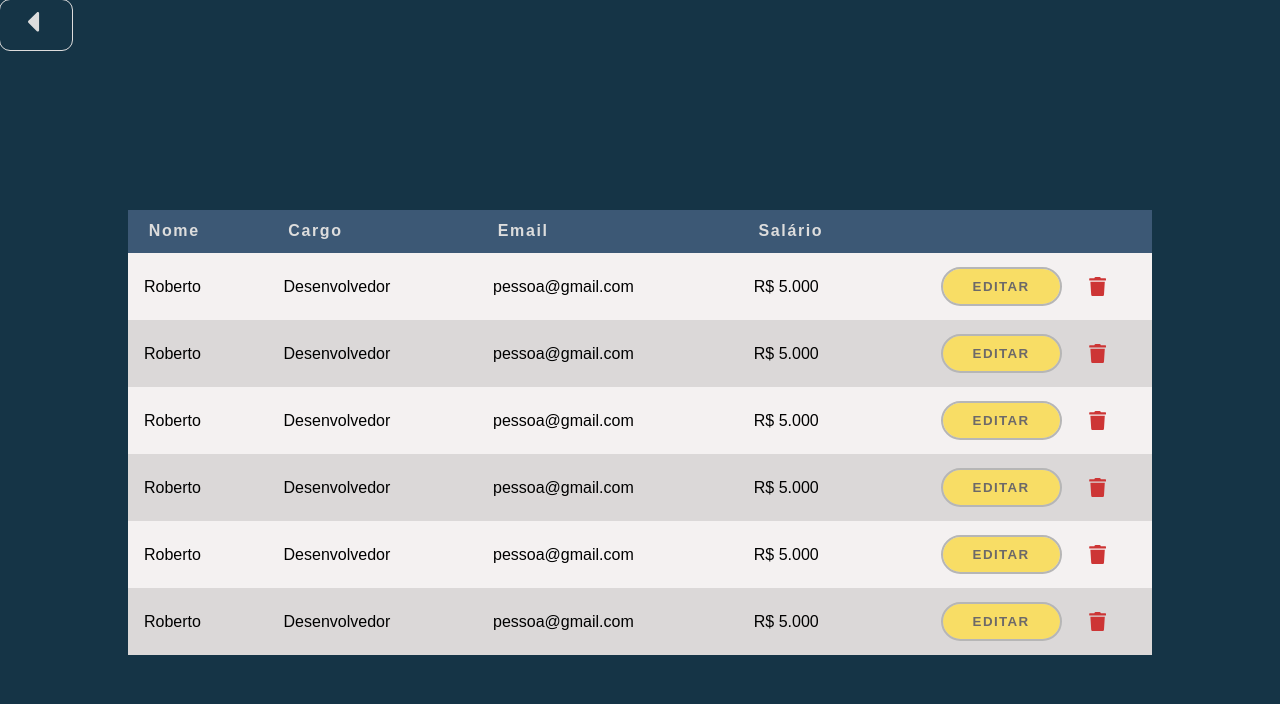
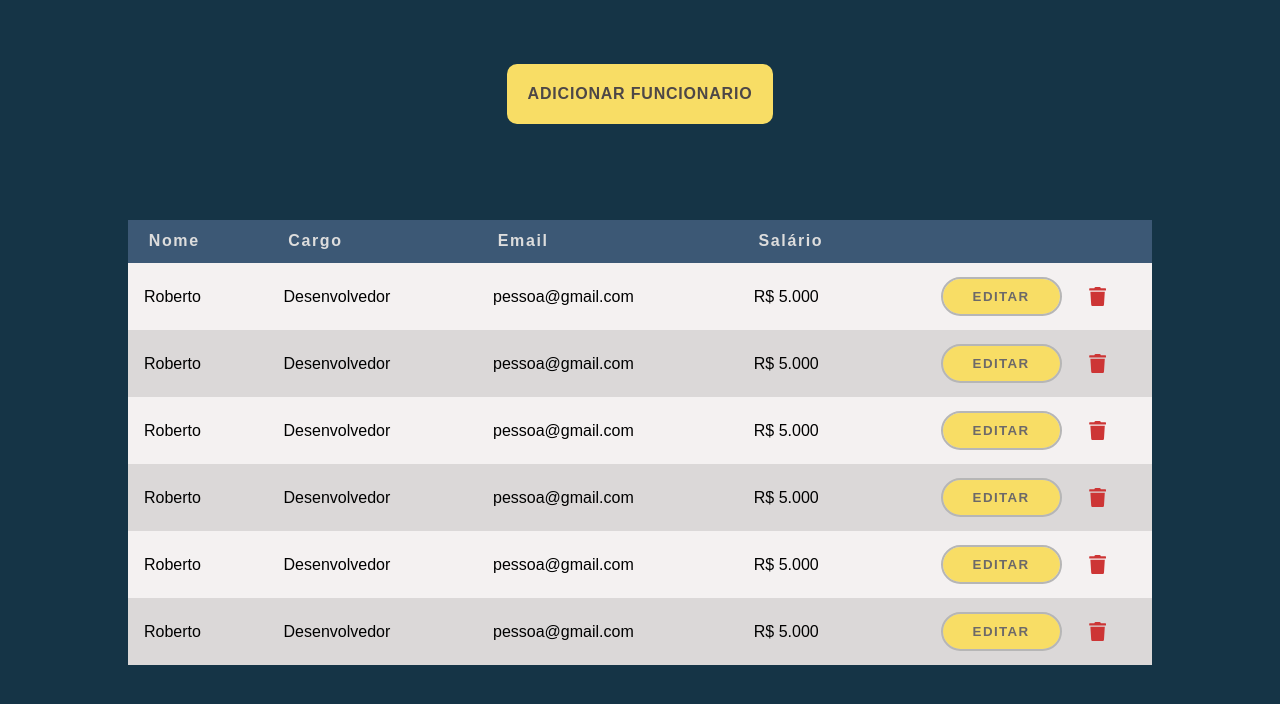
Before and after one commit to limberjhonathan/agenda-funcionarios, a React (Vite) app in the folder frontend/: page /list in a window 1280 px wide. Shown: the top 704 px of the page. Built offline with nearby package versions, Linux system fonts and the light colour scheme.

Commit message:
employee

```diff
--- a/frontend/src/pages/ListEmployee.jsx
+++ b/frontend/src/pages/ListEmployee.jsx
@@ -1,12 +1,12 @@
 import HeaderTable from "../components/HeaderTable"
 import EmployeeCard from "../components/Employeecard"
-import ButtonReturn from "../components/BUttonReturn"
 import { Table } from "../styles/Table.style"
+import ButtonsReturnAdd from "../components/ButtonsReturnAdd"
 
 export default function ListEmployee(){
     return(
         <div>
-            <ButtonReturn/>
+            <ButtonsReturnAdd/>
             <Table>
                 <HeaderTable/>
                 <EmployeeCard/>
```
